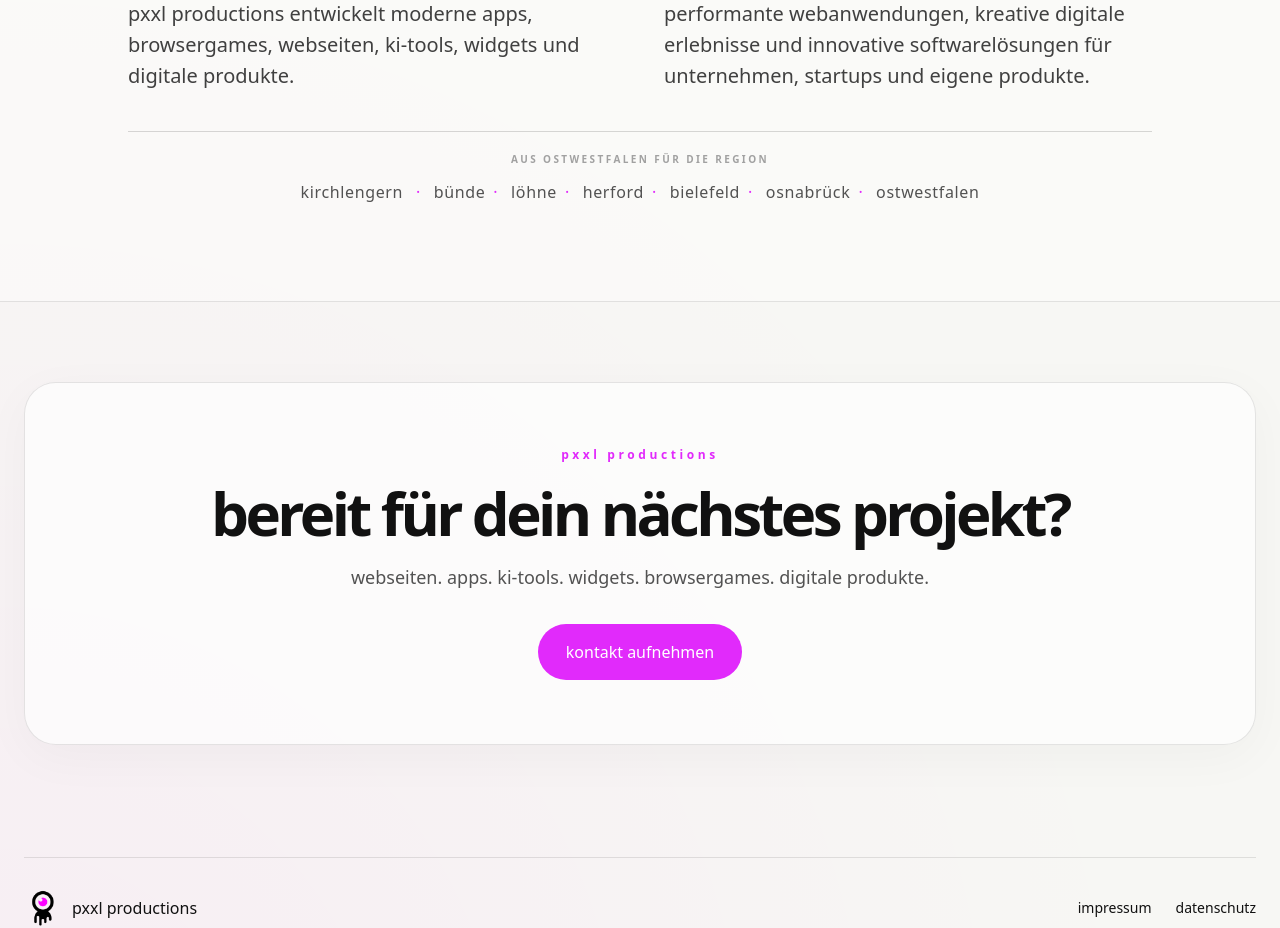
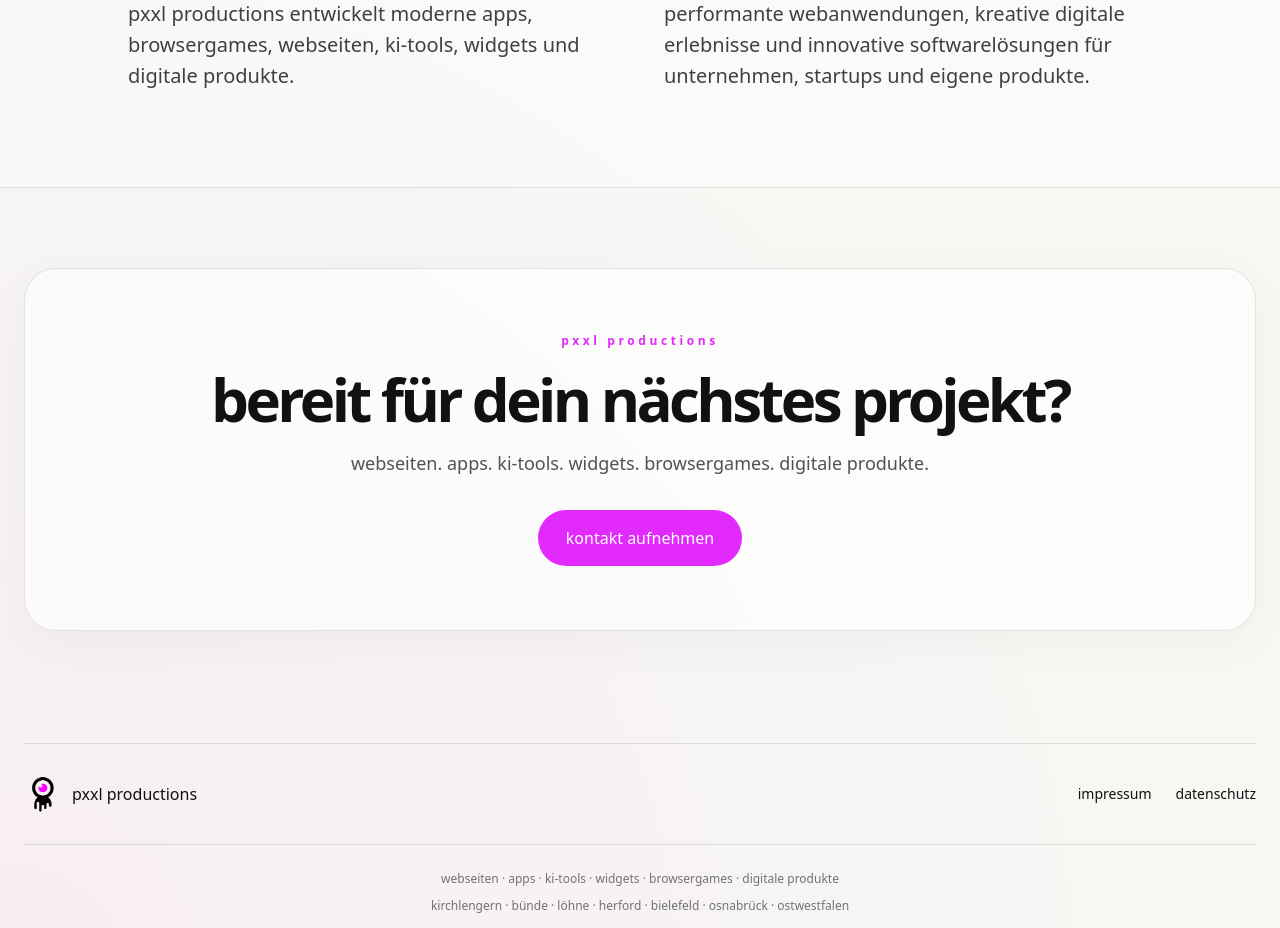
Before and after one commit to grospitz-wreck-it/pxxl, a Next.js app: page / in a window 1280 px wide. Shown: the part 1980-2908 px from the top of the page. Built offline with nearby package versions, Linux system fonts and the light colour scheme.

Commit message:
Remove repeated regional location line from about section

```diff
--- a/app/page.tsx
+++ b/app/page.tsx
@@ -252,20 +252,7 @@ export default function Home() {
               </p>
             </div>
 
-            <div className="md:col-span-2 border-t border-black/15 pt-5 text-center">
-              <p className="text-[10px] font-semibold uppercase tracking-[0.24em] text-neutral-400">
-                aus ostwestfalen für die region
-              </p>
-              <p className="mt-3 text-sm font-medium leading-relaxed tracking-[0.04em] text-neutral-600 sm:text-base">
-                kirchlengern <span className="px-2 text-fuchsia-500">·</span> bünde
-                <span className="px-2 text-fuchsia-500">·</span> löhne
-                <span className="px-2 text-fuchsia-500">·</span> herford
-                <span className="px-2 text-fuchsia-500">·</span> bielefeld
-                <span className="px-2 text-fuchsia-500">·</span> osnabrück
-                <span className="px-2 text-fuchsia-500">·</span> ostwestfalen
-              </p>
-            </div>
-          </div>
+         </div>
         </div>
       </section>
 
```
